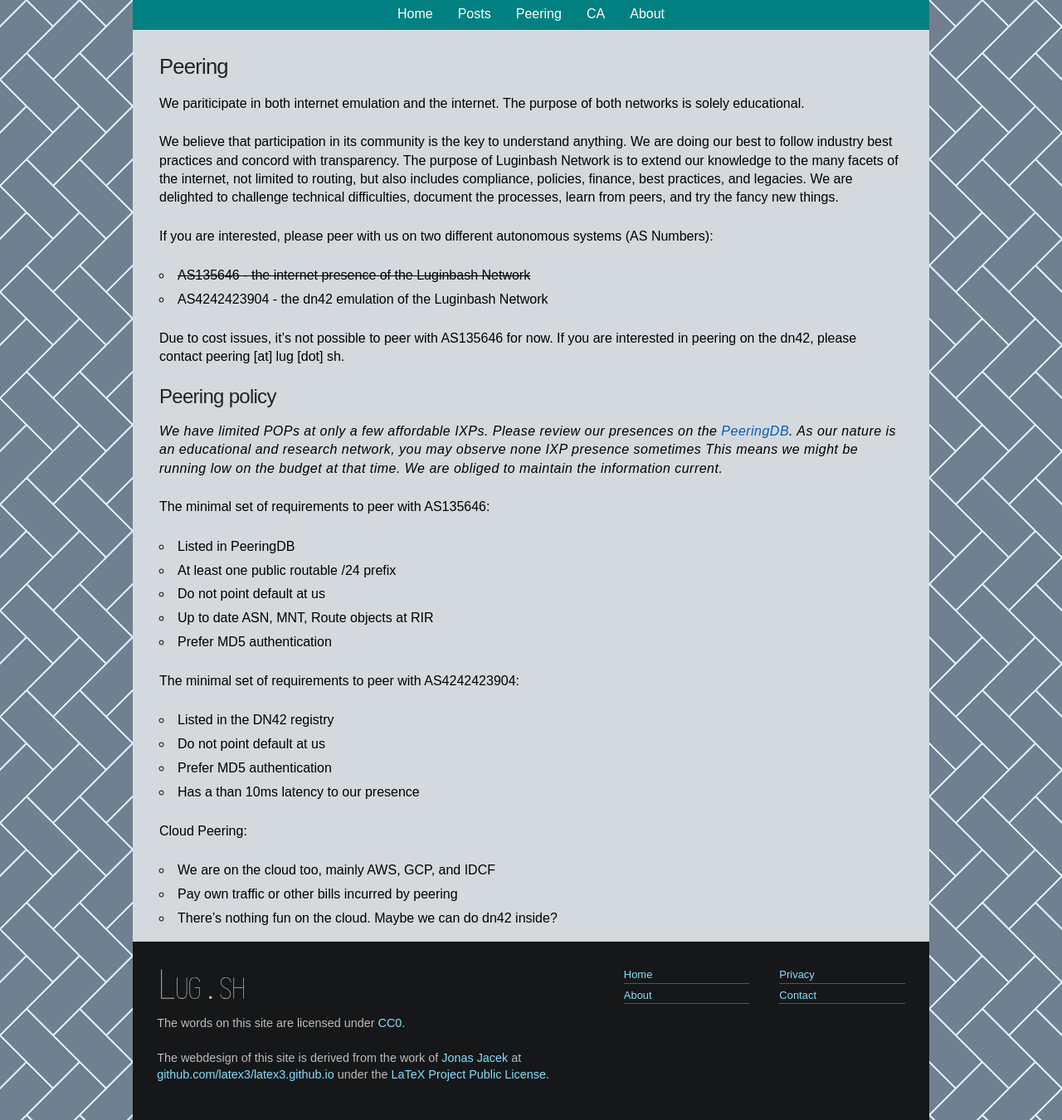
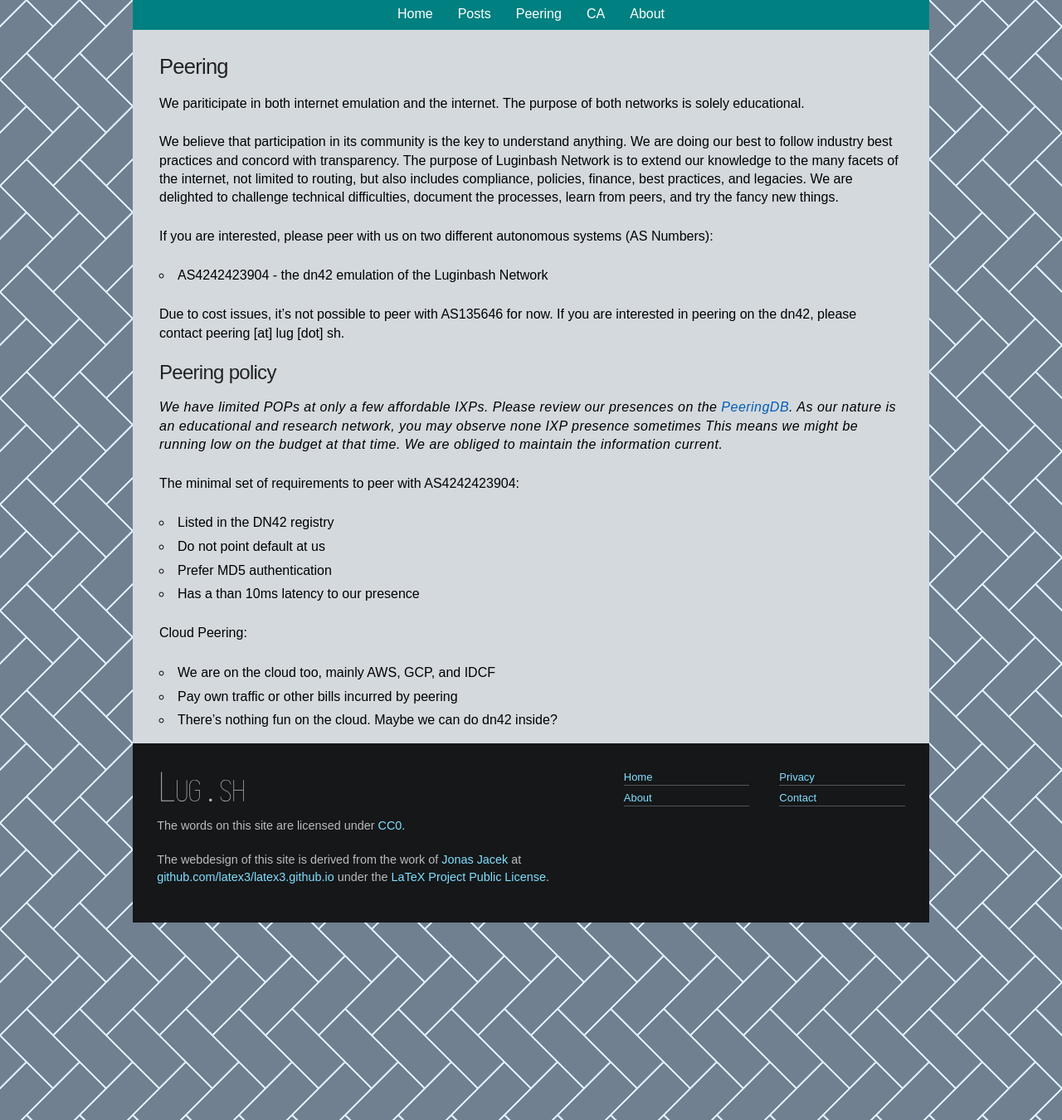
Before and after one commit to luginbash/luginbash.github.io, a Jekyll site: the page built from as.md, in a window 1280 px wide. Shown: the whole page at 83% size. Built offline with Jekyll 4.4.1, drawn with Linux system fonts in a browser that asks for light colours.

Commit message:
Remove ASN that can longer be peered with

```diff
--- a/as.md
+++ b/as.md
@@ -12,7 +12,6 @@ We believe that participation in its community is the key to understand anything
 
 If you are interested, please peer with us on two different autonomous systems (AS Numbers):
 
-* ~~AS135646 - the internet presence of the Luginbash Network~~
 * AS4242423904 - the dn42 emulation of the Luginbash Network
 
 Due to cost issues, it's not possible to peer with AS135646 for now. If you are interested in peering on the dn42, please contact peering [at] lug [dot] sh.
@@ -20,14 +19,6 @@ Due to cost issues, it's not possible to peer with AS135646 for now. If you are
 ## Peering policy
 
 *We have limited POPs at only a few affordable IXPs. Please review our presences on the [PeeringDB](https://www.peeringdb.com/net/15026). As our nature is an educational and research network, you may observe none IXP presence sometimes This means we might be running low on the budget at that time. We are obliged to maintain the information current.*
-
-The minimal set of requirements to peer with AS135646:
-
-* Listed in PeeringDB
-* At least one public routable /24 prefix
-* Do not point default at us
-* Up to date ASN, MNT, Route objects at RIR
-* Prefer MD5 authentication
 
 The minimal set of requirements to peer with AS4242423904:
 
```
